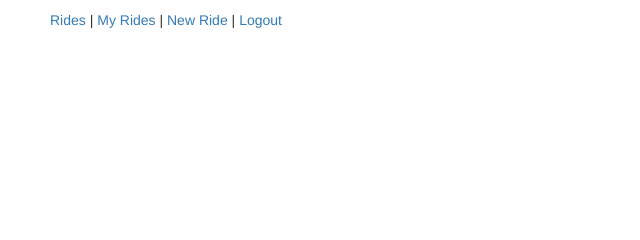
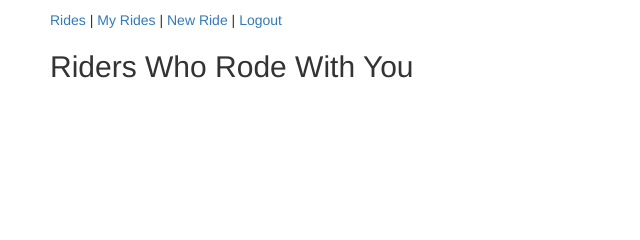
Before and after one commit to ttai/6170-hitch, a Node server app: template views/reviews.ejs in a window 1280 px wide. Shown: the part 103-343 px from the top of the page, without its empty margins (0-640 px from the left). Run offline with Node 20, Linux system fonts and the light colour scheme; the template is opened without the code that fills it, so the values that code supplies are empty; some libraries are stand-ins or nearby versions.

Commit message:
add initial reviews listing

```diff
--- a/views/reviews.ejs
+++ b/views/reviews.ejs
@@ -15,5 +15,10 @@
     <header>
       <% include header %>
     </header>
+
+    <h2>Riders Who Rode With You</h2>
+    <% for (var i = 0; i < other_riders.length; ++i) { %>
+      <p><%= other_riders[i].kerberos %></p>
+    <% } %>
   </body>
 </html>
```
Also changed, not shown: routes/reviews.js (+5 -2 lines).
